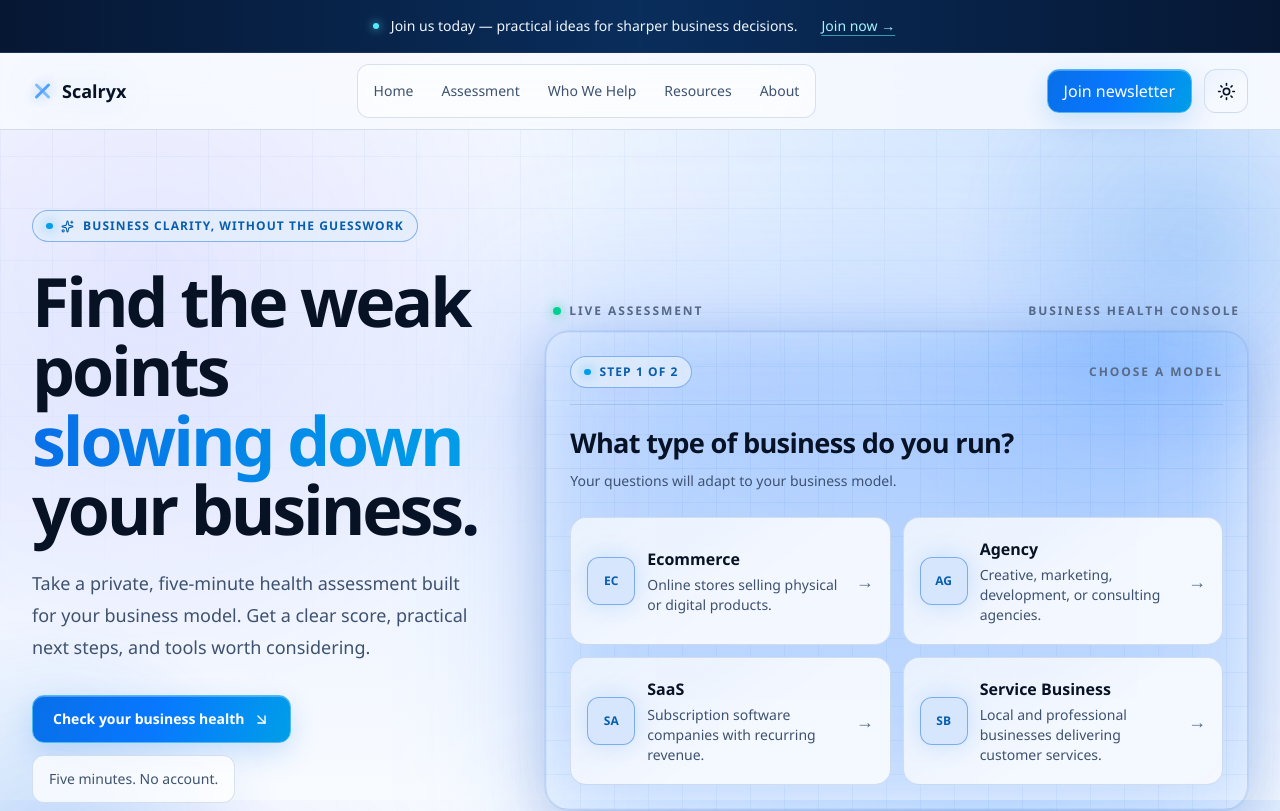
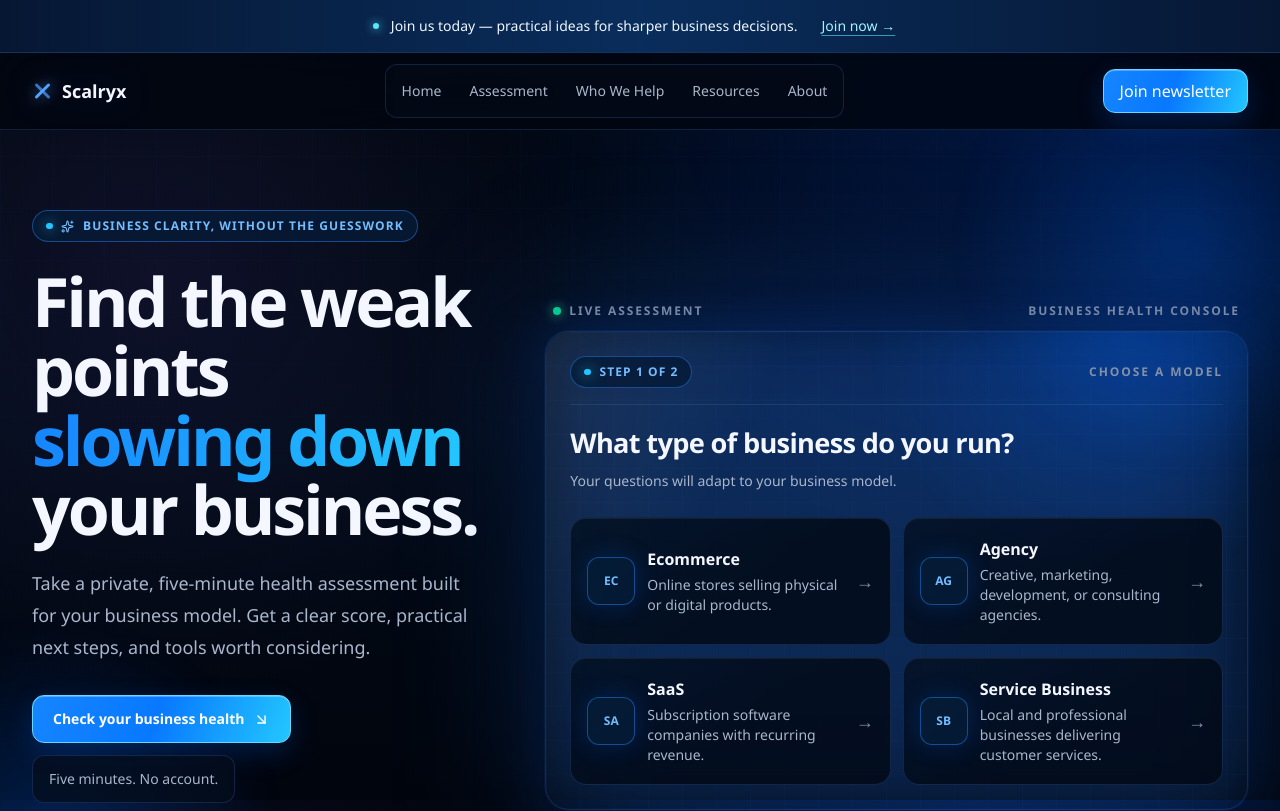
Before and after one commit to swajannaimur/scalryx, a Next.js app: page / in a window 1280 px wide. Shown: the top 811 px of the page. Built offline with nearby package versions, Linux system fonts and the light colour scheme.

Commit message:
fix: ship dark only theme

```diff
--- a/app/components/layout/header.tsx
+++ b/app/components/layout/header.tsx
@@ -1,7 +1,6 @@
 import { navItems } from "../../data/site-content";
 import { Logo } from "../brand/logo";
 import { NewsletterTrigger } from "../newsletter/newsletter-trigger";
-import { ThemeToggle } from "../theme/theme-toggle";
 import { MobileMenu } from "./mobile-menu";
 import { SectionShell } from "./section-shell";
 
@@ -36,7 +35,6 @@ export function Header() {
           <NewsletterTrigger className="premium-button hidden min-h-11 items-center justify-center rounded-xl px-4 text-sm font-bold sm:inline-flex">
             Join newsletter
           </NewsletterTrigger>
-          <ThemeToggle />
           <MobileMenu />
         </div>
       </SectionShell>
--- a/app/components/theme/theme-state.ts
+++ /dev/null
@@ -1,77 +0,0 @@
-export type Theme = "light" | "dark";
-
-type ThemeRoot = {
-  dataset: DOMStringMap;
-  style: CSSStyleDeclaration;
-};
-
-type ThemeStorage = Pick<Storage, "getItem" | "setItem">;
-
-export const storageKey = "scalryx-theme";
-export const systemThemeQuery = "(prefers-color-scheme: dark)";
-
-function getStoredTheme(storage: Pick<ThemeStorage, "getItem">): Theme | null {
-  try {
-    const saved = storage.getItem(storageKey);
-    return saved === "light" || saved === "dark" ? saved : null;
-  } catch {
-    return null;
-  }
-}
-
-export function getAppliedTheme(root: ThemeRoot = document.documentElement): Theme {
-  return root.dataset.theme === "light" ? "light" : "dark";
-}
-
-export function applyTheme(
-  theme: Theme,
-  root: ThemeRoot = document.documentElement,
-) {
-  root.dataset.theme = theme;
-  root.style.colorScheme = theme;
-}
-
-export function applyPersistedTheme(
-  theme: Theme,
-  storage: ThemeStorage = localStorage,
-  root: ThemeRoot = document.documentElement,
-) {
-  applyTheme(theme, root);
-  storage.setItem(storageKey, theme);
-}
-
-export function syncSystemTheme(
-  prefersDark: boolean,
-  storage: Pick<ThemeStorage, "getItem"> = localStorage,
-  root: ThemeRoot = document.documentElement,
-): Theme | null {
-  if (getStoredTheme(storage) !== null) return null;
-
-  const theme: Theme = prefersDark ? "dark" : "light";
-  applyTheme(theme, root);
-  return theme;
-}
-
-export function getThemeToggleLabel(theme: Theme) {
-  return theme === "dark" ? "Switch to light mode" : "Switch to dark mode";
-}
-
-export function createThemeInitializerScript() {
-  return `
-  (() => {
-    const key = "scalryx-theme";
-    let saved = null;
-    try {
-      saved = localStorage.getItem(key);
-    } catch {}
-    const theme =
-      saved === "light" || saved === "dark"
-        ? saved
-        : matchMedia("(prefers-color-scheme: dark)").matches
-          ? "dark"
-          : "light";
-    document.documentElement.dataset.theme = theme;
-    document.documentElement.style.colorScheme = theme;
-  })();
-`;
-}
--- a/app/components/theme/theme-toggle.tsx
+++ /dev/null
@@ -1,61 +0,0 @@
-"use client";
-
-import { Moon, Sun } from "lucide-react";
-import { useSyncExternalStore } from "react";
-import {
-  applyPersistedTheme,
-  getAppliedTheme,
-  getThemeToggleLabel,
-  type Theme,
-  syncSystemTheme,
-  systemThemeQuery,
-} from "./theme-state";
-
-const themeChangeEvent = "scalryx-theme-change";
-
-function subscribeToTheme(onStoreChange: () => void) {
-  const media = window.matchMedia(systemThemeQuery);
-  const syncTheme = (event: MediaQueryListEvent) => {
-    if (syncSystemTheme(event.matches) !== null) onStoreChange();
-  };
-
-  media.addEventListener("change", syncTheme);
-  window.addEventListener(themeChangeEvent, onStoreChange);
-  return () => {
-    media.removeEventListener("change", syncTheme);
-    window.removeEventListener(themeChangeEvent, onStoreChange);
-  };
-}
-
-function getServerTheme(): Theme {
-  return "dark";
-}
-
-export function ThemeToggle() {
-  const currentTheme = useSyncExternalStore(
-    subscribeToTheme,
-    getAppliedTheme,
-    getServerTheme,
-  );
-  const nextTheme: Theme = currentTheme === "dark" ? "light" : "dark";
-  const label = getThemeToggleLabel(currentTheme);
-
-  return (
-    <button
-      aria-label={label}
-      className="premium-card inline-flex size-11 shrink-0 items-center justify-center rounded-xl text-content focus-visible:outline-2 focus-visible:outline-offset-2 focus-visible:outline-blue-500"
-      onClick={() => {
-        applyPersistedTheme(nextTheme);
-        window.dispatchEvent(new Event(themeChangeEvent));
-      }}
-      title={label}
-      type="button"
-    >
-      {currentTheme === "dark" ? (
-        <Sun aria-hidden="true" size={19} />
-      ) : (
-        <Moon aria-hidden="true" size={19} />
-      )}
-    </button>
-  );
-}
--- a/app/globals.css
+++ b/app/globals.css
@@ -1,47 +1,6 @@
 @import "tailwindcss";
 
 :root {
-  color-scheme: light;
-  --background: #f3f7ff;
-  --background-start: #f8fbff;
-  --background-end: #eaf1ff;
-  --foreground: #071225;
-  --muted: #3e526f;
-  --subtle: #586b86;
-  --surface: rgba(255, 255, 255, 0.76);
-  --surface-raised: #ffffff;
-  --input: rgba(246, 249, 255, 0.96);
-  --header: rgba(248, 251, 255, 0.82);
-  --line: rgba(32, 85, 158, 0.16);
-  --line-strong: rgba(16, 100, 220, 0.32);
-  --grid-line: rgba(27, 102, 207, 0.06);
-  --panel-glow: rgba(0, 111, 255, 0.12);
-  --page-glow: rgba(0, 112, 255, 0.14);
-  --shadow: rgba(28, 65, 116, 0.16);
-  --on-brand: #ffffff;
-  --score-track: rgba(74, 96, 130, 0.18);
-  --report-cover-start: #1566bb;
-  --report-cover-end: #0d2e57;
-  --avatar-ring: #f5f7fb;
-  --blue: #086fdb;
-  --blue-bright: #087bea;
-  --assessment-accent-text: #075eae;
-  --assessment-accent-bg: #075eae;
-  --assessment-accent-hover: #064d8d;
-  --assessment-danger: #b42318;
-  --assessment-focus-ring: rgba(7, 94, 174, 0.42);
-  --electric-blue: #086fe8;
-  --electric-cyan: #009ee8;
-  --electric-violet: #6d4cff;
-  --panel-highlight: rgba(255, 255, 255, 0.92);
-  --panel-deep: rgba(235, 243, 255, 0.88);
-  --success: #087f5b;
-  --warning: #a24b08;
-  --glow-soft: rgba(0, 111, 232, 0.18);
-  --glow-strong: rgba(0, 111, 232, 0.3);
-}
-
-[data-theme="dark"] {
   color-scheme: dark;
   --background: #01050d;
   --background-start: #01050d;
--- a/app/layout.tsx
+++ b/app/layout.tsx
@@ -1,6 +1,5 @@
 import type { Metadata } from "next";
 import { NewsletterProvider } from "./components/newsletter/newsletter-provider";
-import { createThemeInitializerScript } from "./components/theme/theme-state";
 import "./globals.css";
 
 export const metadata: Metadata = {
@@ -9,22 +8,13 @@ export const metadata: Metadata = {
     "Private business health assessments, practical growth guidance, and curated SaaS recommendations for founders and operators.",
 };
 
-const themeInitializer = createThemeInitializerScript();
-
 export default function RootLayout({
   children,
 }: Readonly<{
   children: React.ReactNode;
 }>) {
   return (
-    <html
-      className="h-full antialiased"
-      lang="en"
-      suppressHydrationWarning
-    >
-      <head>
-        <script dangerouslySetInnerHTML={{ __html: themeInitializer }} />
-      </head>
+    <html className="h-full antialiased" lang="en">
       <body className="min-h-full">
         <NewsletterProvider>{children}</NewsletterProvider>
       </body>
```
Also changed, not shown: 2 other files (tests, documents, lock files or other folders).
